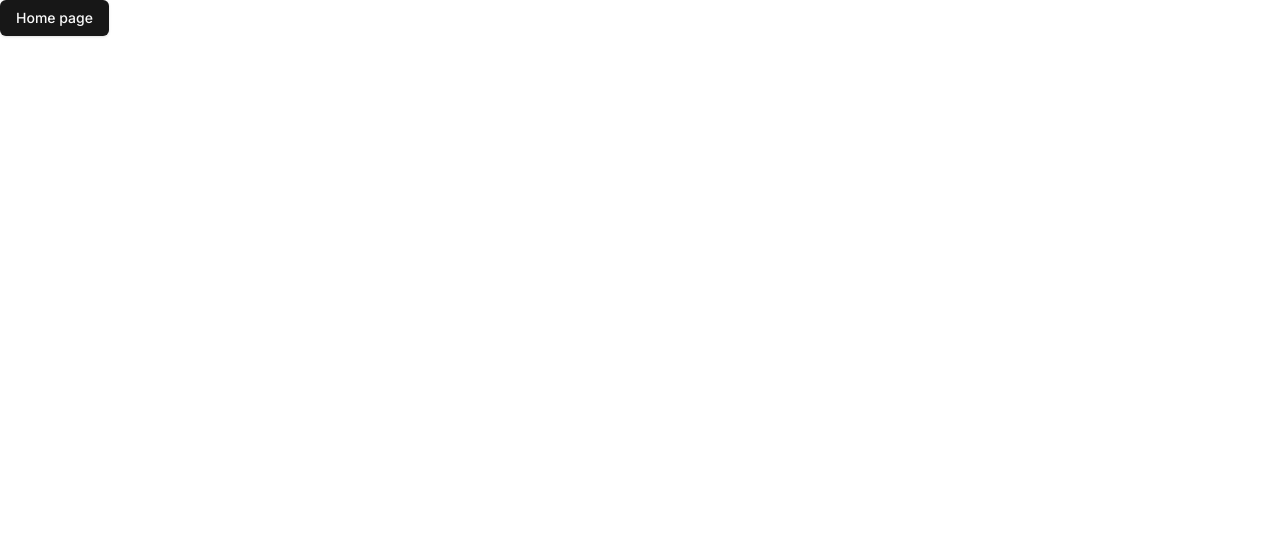
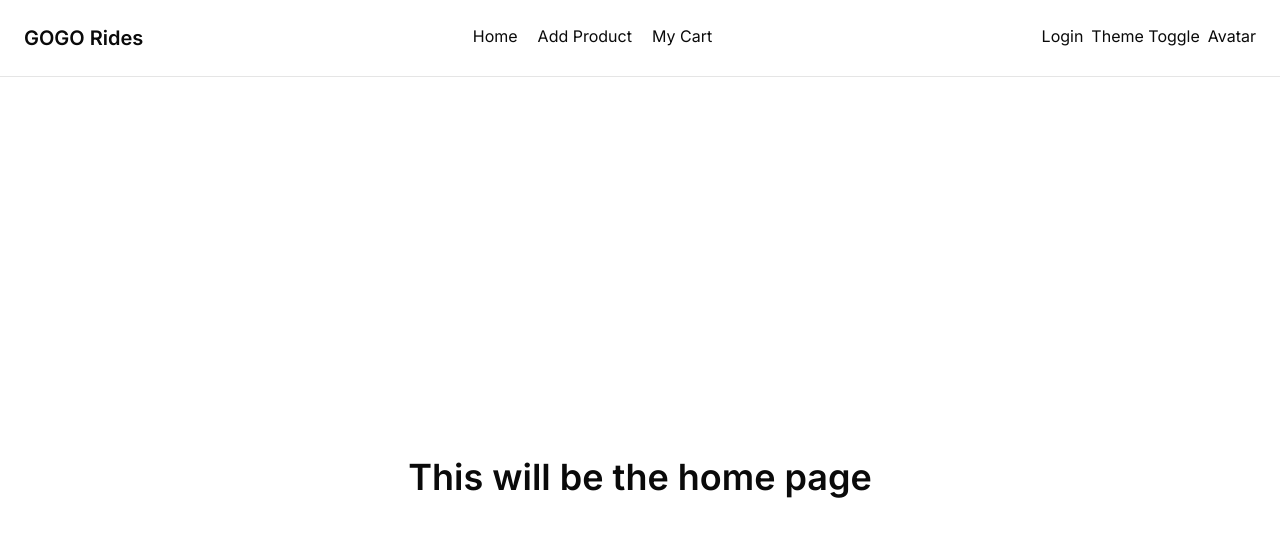
Before and after one commit to frustrated018/gogo-rides, a Next.js app: page / in a window 1280 px wide. Shown: the top 536 px of the page. Built offline with nearby package versions, Linux system fonts and the light colour scheme.

Commit message:
Basic navbar

```diff
--- a/app/page.js
+++ b/app/page.js
@@ -1,10 +1,14 @@
+import NavHome from "@/components/nav-home/navHome";
 import { Button } from "@/components/ui/button";
 
 function Home() {
   return (
-    <div>
-      <Button>Home page</Button>
-    </div>
+    <>
+      <NavHome />
+      <div className="grid place-items-center min-h-screen">
+        <h2 className="text-4xl font-semibold">This will be the home page</h2>
+      </div>
+    </>
   );
 }
 
--- /dev/null
+++ b/components/nav-home/navHome.jsx
@@ -0,0 +1,24 @@
+import Link from "next/link";
+
+const NavHome = () => {
+  return (
+    <header className="bg-background border-b">
+      <section className="p-6 flex justify-between">
+        <Link href="/" className="text-xl font-semibold">GOGO Rides</Link>
+        <div className="space-x-5">
+        <Link href="/">Home</Link>
+        <Link href="/">Add Product</Link>
+        <Link href="/">My Cart</Link>
+        </div>
+        <div className="space-x-2">
+          {/* Conditional */}
+        <Link href="/">Login</Link>
+        <Link href="/">Theme Toggle</Link>
+        <Link href="/">Avatar</Link>
+        </div>
+      </section>
+    </header>
+  );
+};
+
+export default NavHome;
```
